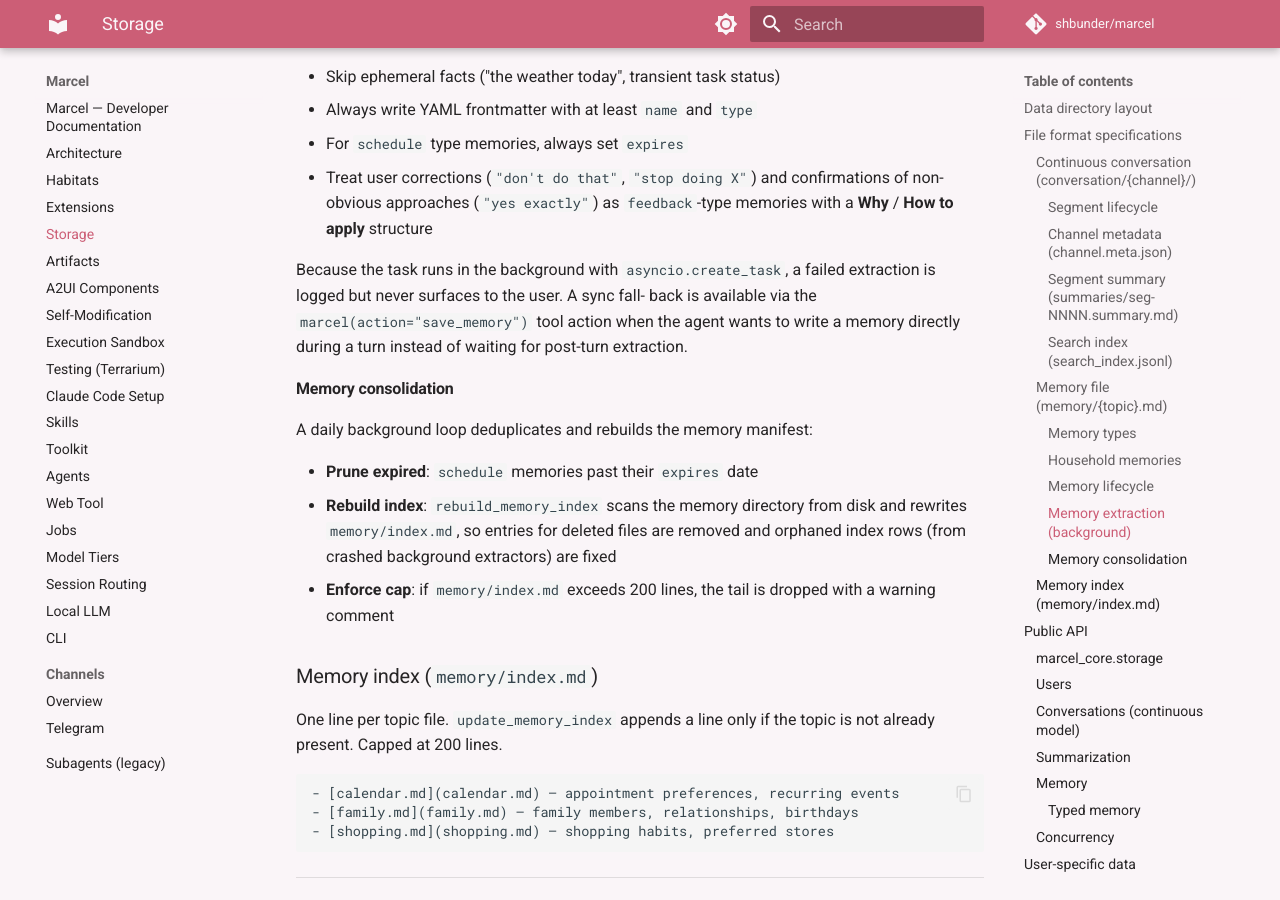
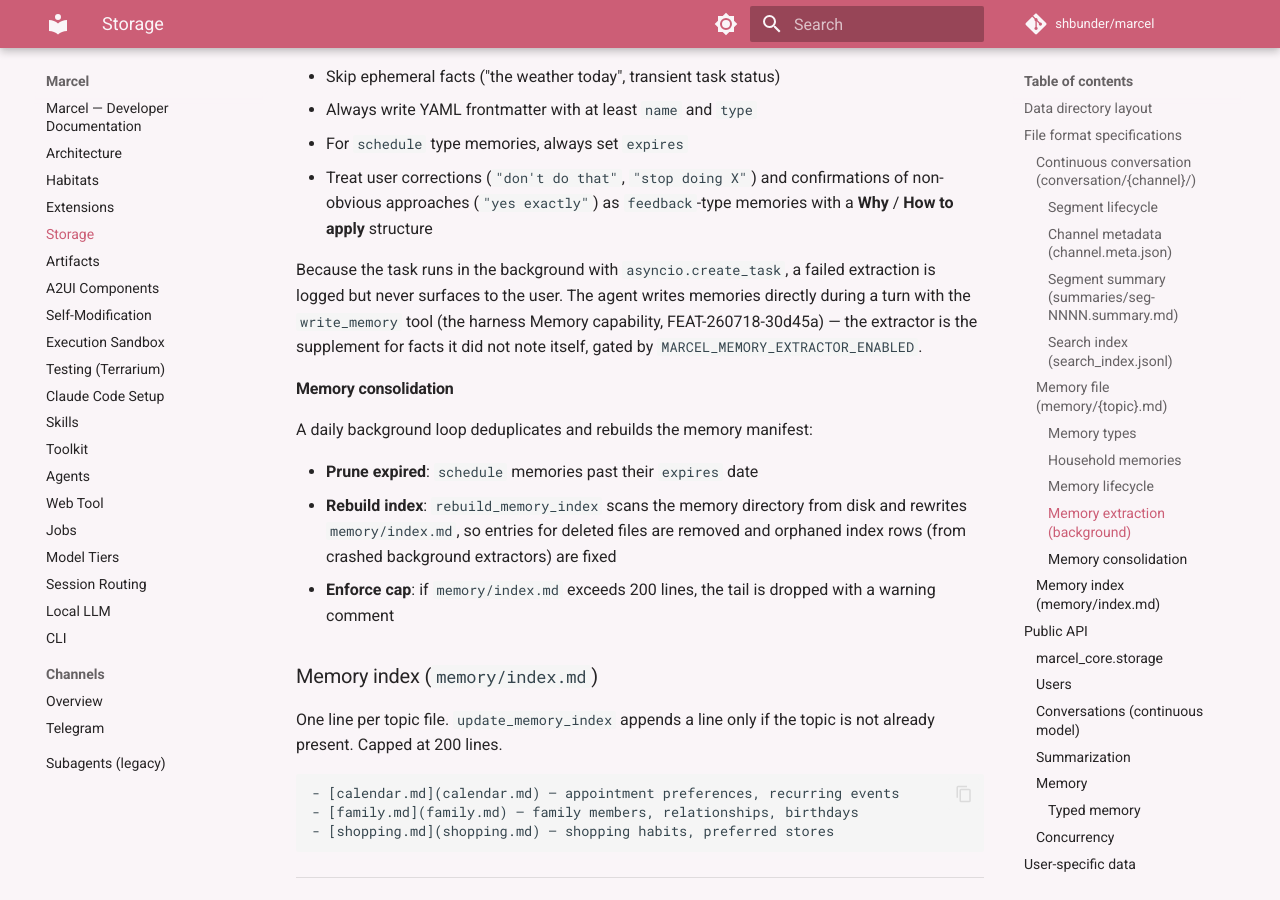
Before and after one commit to shbunder/marcel, an MkDocs documentation site: the page built from docs/storage.md, in a window 1280 px wide and 900 px high, scrolled down 5345 px. Built offline with MkDocs 1.6.1 and Material for MkDocs 9.7.7, drawn with Linux system fonts in a browser that asks for light colours; comment, search, counter and statistics services are not loaded.

Commit message:
[STORY-260718-06d19a] impl: extractor as supplement through the store; memory settings; docs
The post-turn Haiku extractor now writes through the same per-user store
as the capability's tools (one write path, one journal) and is gated by
MARCEL_MEMORY_EXTRACTOR_ENABLED; the injection budget is
MARCEL_MEMORY_INJECT_MAX_TOKENS (config.py via the human-unlocked flow,
flag removed after). architecture.md memory sections rewritten to the
notebook model; storage.md save_memory straggler fixed; zoo memory skill
rewritten to the notebook tools (zoo commit follows).

Co-Authored-By: Claude Fable 5 <noreply@anthropic.com>

```diff
--- a/docs/storage.md
+++ b/docs/storage.md
@@ -231,10 +231,11 @@ caller applies directly to disk. Rules enforced by the system prompt:
   `feedback`-type memories with a **Why** / **How to apply** structure
 
 Because the task runs in the background with `asyncio.create_task`, a
-failed extraction is logged but never surfaces to the user. A sync fall-
-back is available via the `marcel(action="save_memory")` tool action
-when the agent wants to write a memory directly during a turn instead
-of waiting for post-turn extraction.
+failed extraction is logged but never surfaces to the user. The agent
+writes memories directly during a turn with the `write_memory` tool
+(the harness Memory capability, FEAT-260718-30d45a) — the extractor is
+the supplement for facts it did not note itself, gated by
+`MARCEL_MEMORY_EXTRACTOR_ENABLED`.
 
 #### Memory consolidation
 
```
Also changed, not shown: docs/architecture.md (+5 -6 lines), 4 other files.
